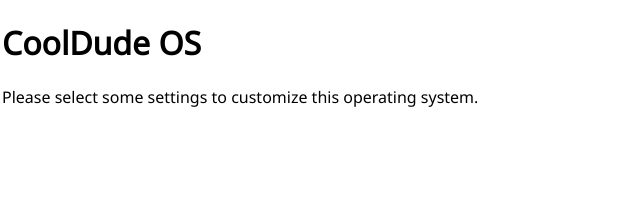
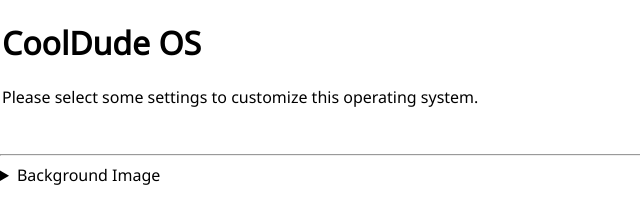
Before and after one commit to Jeffreymaniac/CoolDude-OS, a plain HTML site: page index.html in a window 1280 px wide. Shown: the whole page, without its empty margins (0-640 px from the left). Drawn offline with Linux system fonts and the light colour scheme.

Commit message:
Update index.html

```diff
--- a/index.html
+++ b/index.html
@@ -23,7 +23,8 @@
 
     <script>
       var bodyhtml = document.getElementById('body');
-   bodyhtml.innerHTML = '<div id="book"><h1>CoolDude OS</h1><p>Please select some settings to customize this operating system.</p></div>';
+      var settingsHTMLcode = '<details><summary>Background Image</summary><p>Set background image url:</p></details> <p></p>';
+   bodyhtml.innerHTML = '<div id="book"><h1>CoolDude OS</h1><p>Please select some settings to customize this operating system.</p></div><br><hr>' + settingsHTMLcode;
 
 function setBgImgUrl(url) {
 bodyhtml.style.backgroundImage="url(" + "'" + url + "'" + ")"
```
